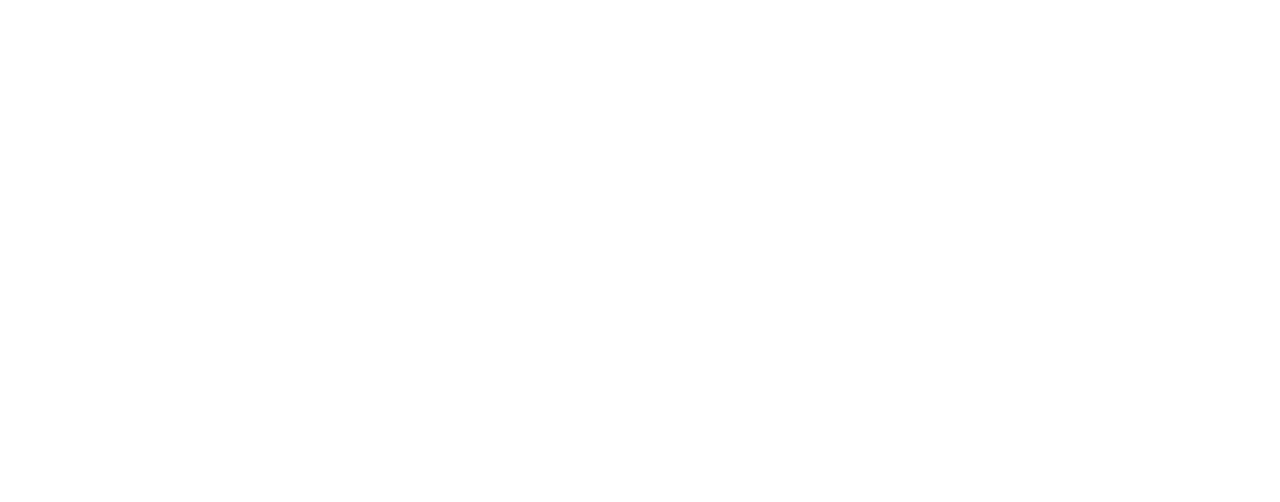
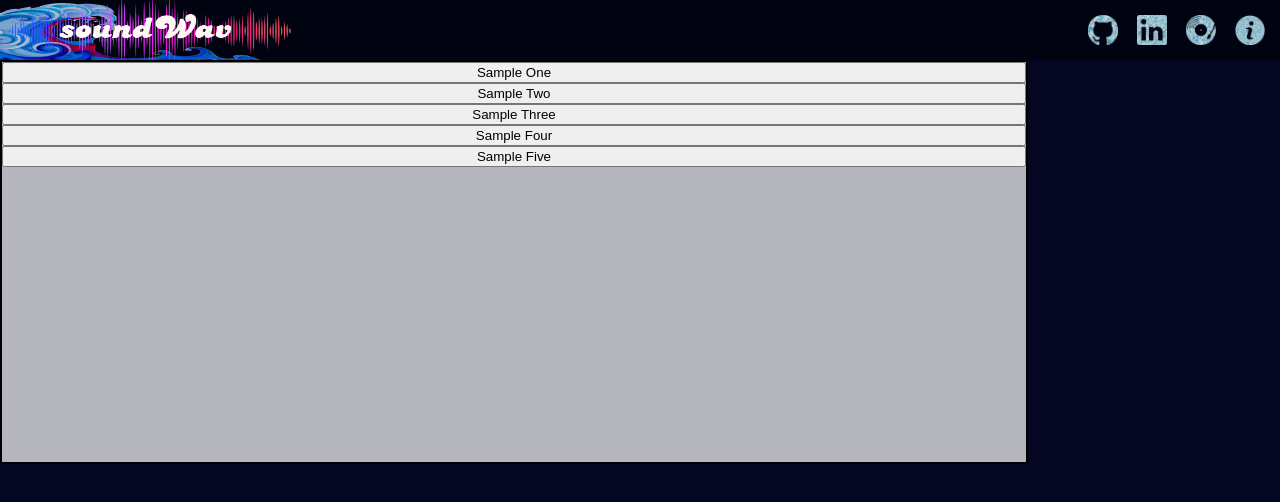
Before and after one commit to crslpz/soundWav, a website built with webpack: page index.html in a window 1280 px wide. Built offline with nearby package versions, Linux system fonts and the light colour scheme; files whose address does not match are found by name.

Commit message:
audio works

```diff
--- a/index.html
+++ b/index.html
@@ -5,11 +5,31 @@
     <meta charset="UTF-8" />
     <meta name="viewport" content="width=device-width, initial-scale=1.0" />
     <meta http-equiv="X-UA-Compatible" content="ie=edge" />
+    <link rel="stylesheet" type="text/css" href="./src/styles/reset.css" />
     <link rel="stylesheet" href="./dist/main.css" />
-    <title>Project Name</title>
+    <title>soundWav</title>
 </head>
 
-<body>
+<body class="full-page">
+    <header class='nav-bar'>
+        <div class="logo">
+            <img src = './assets/images/soundwav.png'>
+        </div>
+        <div class="action-buttons">
+            <img src="./assets/images/githubfancy.png">
+            <img src="./assets/images/linkedin.png">
+            <img src="./assets/images/selfpage.png">
+            <img src="./assets/images/info.png">
+        </div>
+    </header>
+    <div class="mixer">
+        <button id= 'sample1'>Sample One</button>
+        <button id= 'sample2'>Sample Two</button>
+        <button id= 'sample3'>Sample Three</button>
+        <button id= 'sample4'>Sample Four</button>
+        <button id= 'sample5'>Sample Five</button>
+    </div>
+
     <script src="./dist/main.js"></script>
 </body>
 
--- a/package.json
+++ b/package.json
@@ -46,5 +46,8 @@
     "webpack-cli": "^3.3.12",
     "webpack-dev-server": "^3.11.0",
     "webpack-merge": "^4.2.2"
+  },
+  "dependencies": {
+    "tone": "^14.7.58"
   }
 }
--- a/src/index.js
+++ b/src/index.js
@@ -1,2 +1,38 @@
 // src/index.js
 import "./styles/index.scss";
+import * as Tone from "tone";
+
+let toggle = false;
+
+function playStop(audio, toggle) {
+    if (toggle){
+        audio.start();
+        audio.loop = true;
+    }else {
+        audio.stop()
+    }
+}
+
+//SAMPLES
+const sample1 = new Tone.Player("../assets/sounds/samples/sample1.wav").toDestination();
+const sample2 = new Tone.Player("../assets/sounds/samples/sample2.wav").toDestination();
+const sample3 = new Tone.Player("../assets/sounds/samples/sample3.wav").toDestination();
+const sample4 = new Tone.Player("../assets/sounds/samples/sample4.wav").toDestination();
+const sample5 = new Tone.Player("../assets/sounds/samples/sample5.wav").toDestination();
+
+document.querySelector("#sample1").addEventListener("click", () =>{
+    !toggle ? toggle = true : toggle = false;
+    playStop(sample1, toggle)});
+
+document.querySelector("#sample2").addEventListener("click", () =>{
+    !toggle ? toggle = true : toggle = false;
+    playStop(sample2, toggle)});
+document.querySelector("#sample3").addEventListener("click", () =>{
+    !toggle ? toggle = true : toggle = false;
+    playStop(sample3, toggle)});
+document.querySelector("#sample4").addEventListener("click", () =>{
+    !toggle ? toggle = true : toggle = false;
+    playStop(sample4, toggle)});
+document.querySelector("#sample5").addEventListener("click", () =>{
+    !toggle ? toggle = true : toggle = false;
+    playStop(sample5, toggle)});
--- a/src/styles/index.scss
+++ b/src/styles/index.scss
@@ -0,0 +1,34 @@
+.full-page{
+    background-color: rgb(5, 6, 34);
+}
+
+
+.logo img {
+
+    height:60px;
+    width: 300px;
+}
+
+.nav-bar{
+    display: flex;
+    justify-content: space-between;
+    height: 60px;
+    width: 100%;
+    background: rgba($color: #000000, $alpha: 0.5);
+}
+
+.action-buttons img{
+    margin-top: 8%;
+    margin-right: 15px;
+    height: 30px;
+    width: 30px;
+}
+
+.mixer{
+    display: flex;
+    flex-direction: column;
+    height: 400px;
+    width: 80%;
+    background-color: rgba($color: #ffffff, $alpha: 0.7);
+    border: 2px solid black;
+}
--- /dev/null
+++ b/src/styles/reset.css
@@ -0,0 +1,48 @@
+/* http://meyerweb.com/eric/tools/css/reset/
+   v2.0 | 20110126
+   License: none (public domain)
+*/
+
+html, body, div, span, applet, object, iframe,
+h1, h2, h3, h4, h5, h6, p, blockquote, pre,
+a, abbr, acronym, address, big, cite, code,
+del, dfn, em, img, ins, kbd, q, s, samp,
+small, strike, strong, sub, sup, tt, var,
+b, u, i, center,
+dl, dt, dd, ol, ul, li,
+fieldset, form, label, legend,
+table, caption, tbody, tfoot, thead, tr, th, td,
+article, aside, canvas, details, embed,
+figure, figcaption, footer, header, hgroup,
+menu, nav, output, ruby, section, summary,
+time, mark, audio, video {
+	margin: 0;
+	padding: 0;
+	border: 0;
+	font-size: 100%;
+	font: inherit;
+	vertical-align: baseline;
+}
+/* HTML5 display-role reset for older browsers */
+article, aside, details, figcaption, figure,
+footer, header, hgroup, menu, nav, section {
+	display: block;
+}
+body {
+	line-height: 1;
+}
+ol, ul {
+	list-style: none;
+}
+blockquote, q {
+	quotes: none;
+}
+blockquote:before, blockquote:after,
+q:before, q:after {
+	content: '';
+	content: none;
+}
+table {
+	border-collapse: collapse;
+	border-spacing: 0;
+}
```
Also changed, not shown: assets/images/githubfancy.png (added), assets/images/info.png (added), assets/images/linkedin.png (added), assets/images/selfpage.png (added), assets/images/soundwav.png (added), 7 other files.
